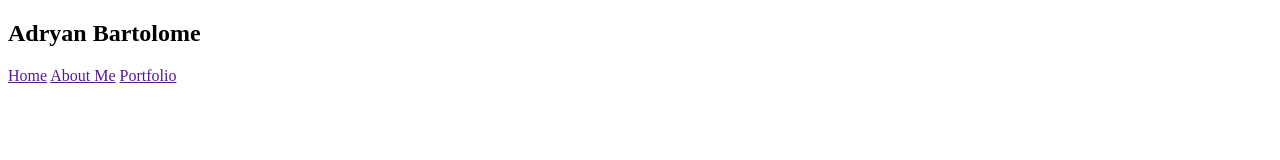
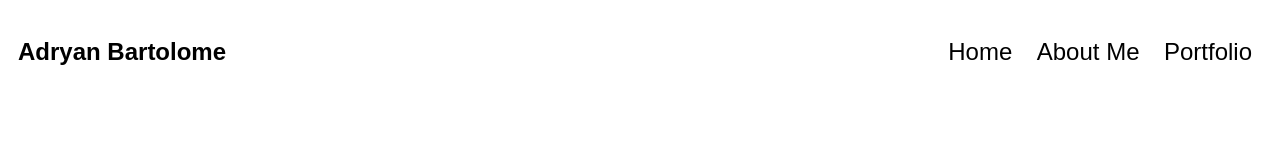
Before and after one commit to acbartolome/Personal-Website, a plain HTML site: page index.html in a window 1280 px wide. Drawn offline with Linux system fonts and the light colour scheme.

Commit message:
Worked on Nav bar for website and added CSS to space the navbar and added decoration to the links. Will need to play around with the styling until I find something I like

```diff
--- a/index.html
+++ b/index.html
@@ -7,18 +7,20 @@
     <link rel="stylesheet" href="styles.css">
 </head>
 <body>
-    <nav class="headerBox">
+    <nav class="navContainer">
         <!-- First create the navigation bar with my name and the 3 pages: Home, About Me, Portfolio -->
-        <div id="name">
+        <div id="nameRight">
             <h1>Adryan Bartolome</h1>
         </div>
-        <div id="links">
+        <div id="linksLeft">
             <a href="">Home</a>
             <a href="">About Me</a>
             <a href="">Portfolio</a>
         </div>
     </nav>
+    <main>
 
+    </main>
     <script src="index.js"></script>
 </body>
 </html>
--- a/styles.css
+++ b/styles.css
@@ -0,0 +1,23 @@
+* {
+    font-family: Arial, Helvetica, sans-serif;
+}
+/* nav bar */
+.navContainer {
+    display: flex;
+    align-items: center;
+    justify-content: space-between;
+    padding: 10px;
+}
+
+a {
+    color: black;
+    font-size: 24px;
+    padding: 10px;
+}
+a:link {
+    text-decoration: none;
+}
+
+a:hover {
+    text-decoration: underline;
+}
```
